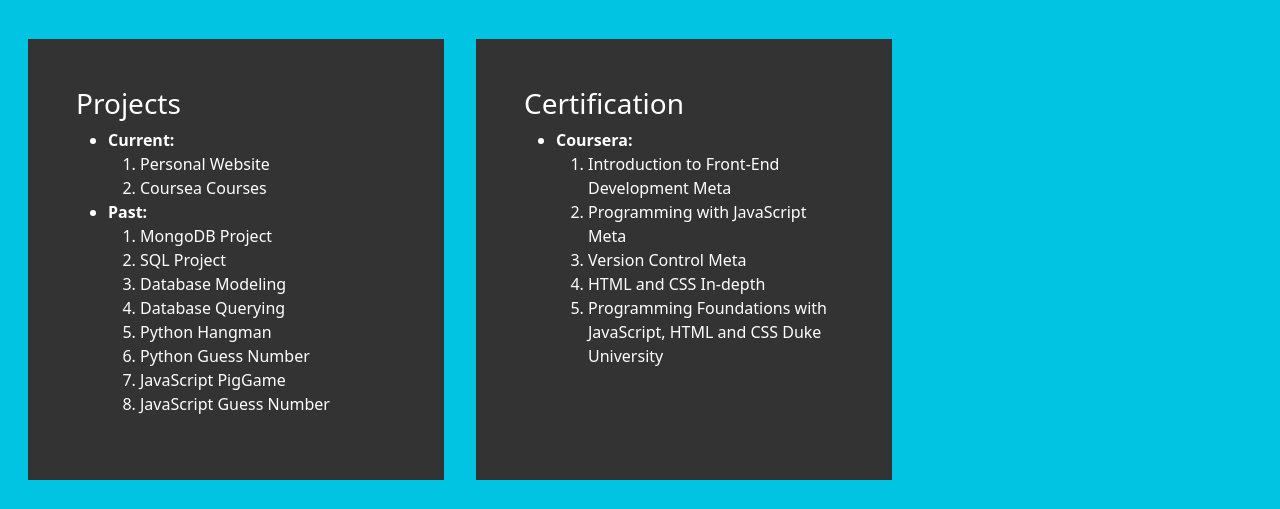
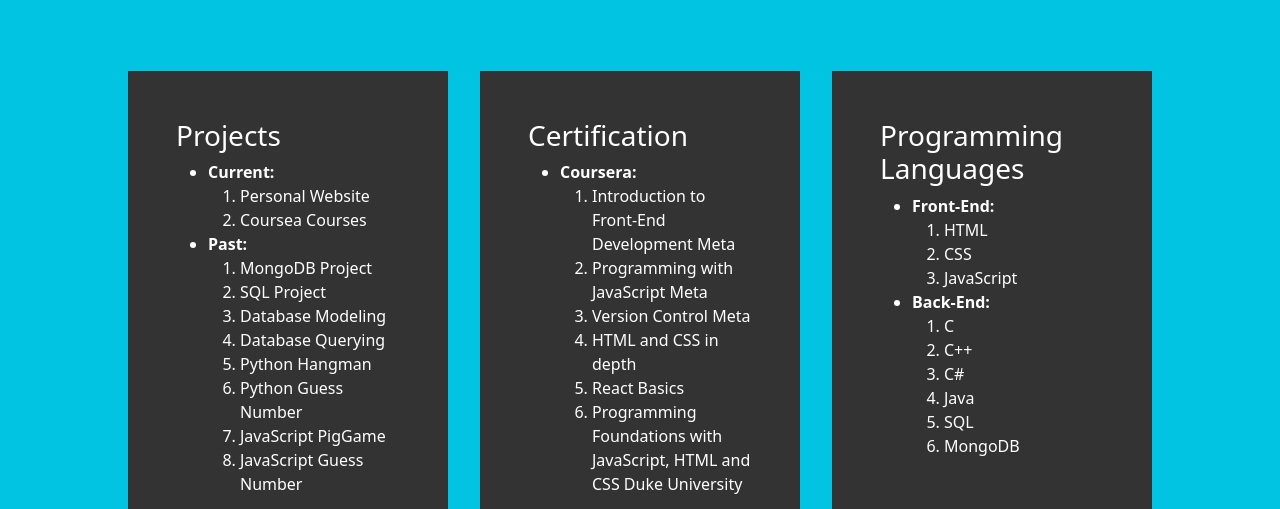
Before and after one commit to gagan77/resume, a plain HTML site: page skills.html in a window 1280 px wide. Shown: the part 267-776 px from the top of the page. Drawn offline with nearby package versions, Linux system fonts and the light colour scheme.

Commit message:
Last Updates

```diff
--- a/css/style.css
+++ b/css/style.css
@@ -57,14 +57,14 @@
 }
 
 .about-me {
-    /* margin: 2rem 0; */
-    margin-top: 2rem;
+    margin: 5rem 0;
+    /* margin-top: 2rem; */
 }
 
 /* skill page */
 .skill-col {
-    max-width: auto;
-    width: 26rem;
+    /* max-width: auto; */
+    width: 20rem;
     background-color: #333;
     padding: 3rem;
     color:white;
@@ -72,6 +72,7 @@
 }
 .row-skill {
     max-width: fit-content;
+    margin: 5rem 0;
     margin-left: auto;
     margin-right: auto;
 }
--- a/skills.html
+++ b/skills.html
@@ -71,7 +71,8 @@
               <li>Introduction to Front-End Development Meta</li>
               <li>Programming with JavaScript Meta</li>
               <li>Version Control Meta</li>
-              <li>HTML and CSS In-depth</li>
+              <li>HTML and CSS in depth</li>
+              <li>React Basics</li>
               <li>
                 Programming Foundations with JavaScript, HTML and CSS Duke
                 University
```
